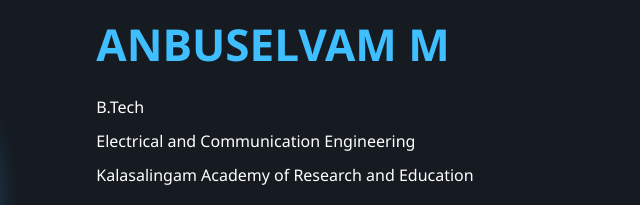
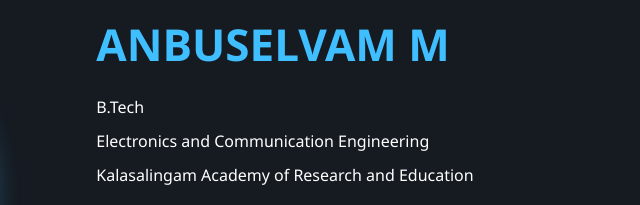
Before and after one commit to kuttyanbu/Anbuselvam_portfoliio, a plain HTML site: page index.html in a window 1280 px wide. Shown: the part 148-353 px from the top of the page, 585-1225 px from the left. Drawn offline with Linux system fonts and the light colour scheme.

Commit message:
Update index.html
Signed-off-by: ANBUSELVAM <m.anbuselvam1512@gmail.com>

```diff
--- a/index.html
+++ b/index.html
@@ -32,7 +32,7 @@
   <div class="home-right-inner">
     <h1>ANBUSELVAM M</h1>
     <p>B.Tech</p>
-    <p>Electrical and Communication Engineering</p>
+    <p>Electronics and Communication Engineering</p>
     <p>Kalasalingam Academy of Research and Education</p>
     <h2 class="typing-text" id="animated-title"></h2>
     <p> </p>
```
